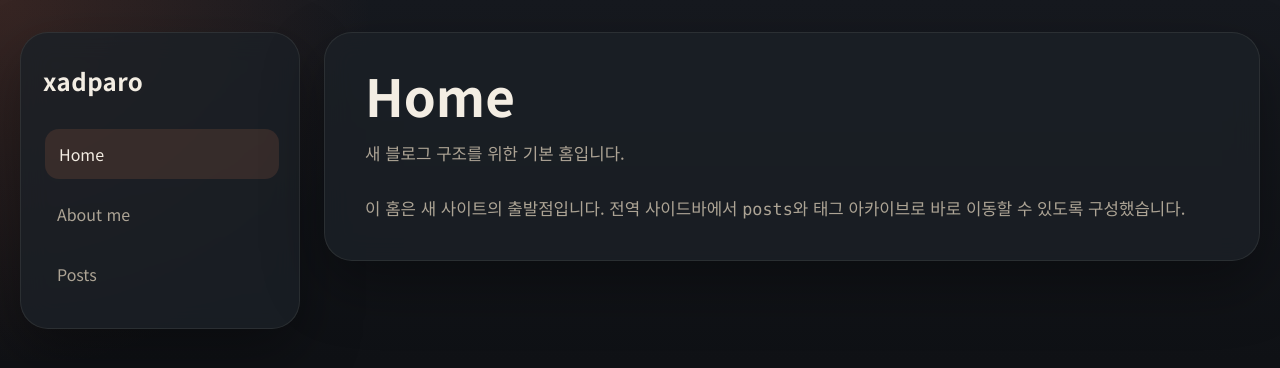
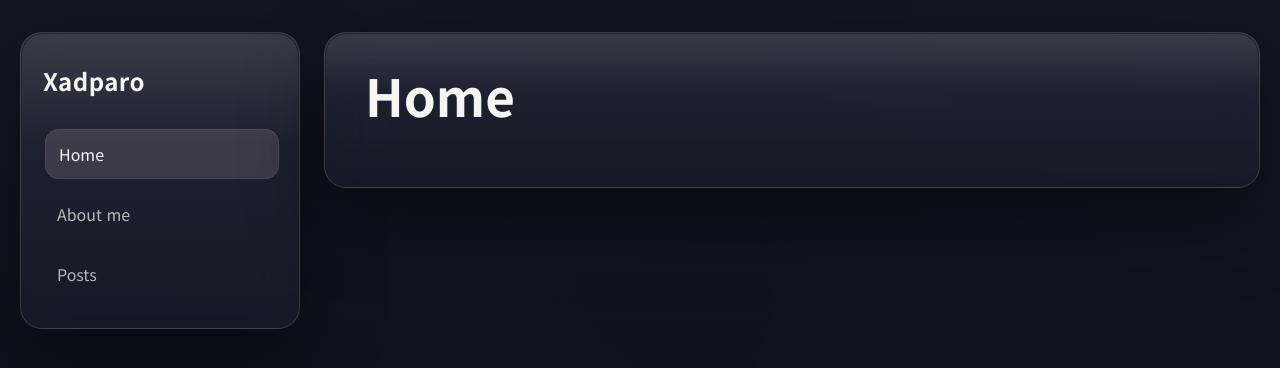
Before and after one commit to xadparo/xadparo.github.io, a Jekyll site: the page built from index.md, in a window 1280 px wide. Shown: the top 368 px of the page. Built offline with Jekyll 4.4.1, drawn with Linux system fonts in a browser that asks for light colours.

Commit message:
불필요한 문구 제거

```diff
--- a/_config.yml
+++ b/_config.yml
@@ -1,4 +1,4 @@
-title: xadparo
+title: Xadparo
 email:
 description: "새로 구성 중인 사이트"
 baseurl: ""
--- a/assets/main.scss
+++ b/assets/main.scss
@@ -2,17 +2,19 @@
 ---
 
 :root {
-  --page-bg: #0f1115;
-  --page-bg-top: #16191f;
-  --panel-bg: rgba(28, 32, 38, 0.82);
-  --panel-border: rgba(255, 244, 229, 0.08);
-  --text-main: #f3ede3;
-  --text-muted: #ada495;
-  --accent: #ff8a5b;
-  --accent-soft: rgba(255, 138, 91, 0.12);
-  --shadow: 0 24px 60px rgba(0, 0, 0, 0.34);
-  --radius-lg: 28px;
-  --radius-md: 18px;
+  --page-bg: #0b0d14;
+  --page-bg-top: #121623;
+  --panel-bg: rgba(18, 22, 34, 0.56);
+  --panel-bg-strong: rgba(15, 18, 29, 0.72);
+  --panel-border: rgba(255, 255, 255, 0.14);
+  --panel-highlight: rgba(255, 255, 255, 0.12);
+  --text-main: #f7f5f2;
+  --text-muted: rgba(247, 245, 242, 0.72);
+  --accent: #ffd3e0;
+  --accent-soft: rgba(255, 211, 224, 0.14);
+  --shadow: 0 30px 80px rgba(0, 0, 0, 0.42);
+  --radius-lg: 22px;
+  --radius-md: 14px;
   --sidebar-width: 280px;
 }
 
@@ -21,19 +23,87 @@
 }
 
 html {
+  min-height: 100%;
   background: var(--page-bg);
   color-scheme: dark;
   scroll-behavior: smooth;
 }
 
 body {
+  min-height: 100vh;
+  min-height: 100dvh;
   margin: 0;
   color: var(--text-main);
-  background:
-    radial-gradient(circle at top left, rgba(189, 88, 52, 0.2), transparent 28%),
-    linear-gradient(180deg, var(--page-bg-top) 0%, var(--page-bg) 100%);
+  background: linear-gradient(180deg, rgba(17, 21, 34, 0.96) 0%, rgba(11, 13, 20, 0.98) 100%);
+  position: relative;
+  overflow-x: hidden;
   font-family: "Noto Sans KR", "Apple SD Gothic Neo", "Malgun Gothic", sans-serif;
   line-height: 1.65;
+}
+
+body::before,
+body::after {
+  content: "";
+  position: fixed;
+  inset: -18vmax;
+  pointer-events: none;
+  z-index: -2;
+}
+
+body::before {
+  background:
+    radial-gradient(circle at 18% 24%, rgba(255, 208, 228, 0.26) 0, rgba(255, 208, 228, 0.16) 16%, transparent 38%),
+    radial-gradient(circle at 78% 18%, rgba(188, 235, 255, 0.24) 0, rgba(188, 235, 255, 0.16) 14%, transparent 34%),
+    radial-gradient(circle at 52% 78%, rgba(219, 209, 255, 0.22) 0, rgba(219, 209, 255, 0.14) 18%, transparent 40%);
+  filter: blur(26px) saturate(120%);
+  opacity: 0.95;
+  animation: driftLightsA 26s ease-in-out infinite alternate;
+}
+
+body::after {
+  background:
+    radial-gradient(circle at 32% 68%, rgba(255, 241, 187, 0.16) 0, rgba(255, 241, 187, 0.11) 10%, transparent 28%),
+    radial-gradient(circle at 88% 72%, rgba(164, 246, 214, 0.14) 0, rgba(164, 246, 214, 0.08) 12%, transparent 30%),
+    radial-gradient(circle at 12% 88%, rgba(255, 193, 214, 0.16) 0, rgba(255, 193, 214, 0.1) 12%, transparent 30%);
+  filter: blur(40px);
+  opacity: 0.72;
+  animation: driftLightsB 31s ease-in-out infinite alternate;
+}
+
+@keyframes driftLightsA {
+  0% {
+    transform: translate3d(-2%, -1%, 0) scale(1) rotate(0deg);
+  }
+
+  35% {
+    transform: translate3d(3%, 2%, 0) scale(1.06) rotate(8deg);
+  }
+
+  68% {
+    transform: translate3d(-1%, 4%, 0) scale(1.02) rotate(-6deg);
+  }
+
+  100% {
+    transform: translate3d(4%, -3%, 0) scale(1.08) rotate(10deg);
+  }
+}
+
+@keyframes driftLightsB {
+  0% {
+    transform: translate3d(1%, 0, 0) scale(1) rotate(0deg);
+  }
+
+  40% {
+    transform: translate3d(-3%, -2%, 0) scale(1.05) rotate(-7deg);
+  }
+
+  72% {
+    transform: translate3d(2%, 3%, 0) scale(1.02) rotate(5deg);
+  }
+
+  100% {
+    transform: translate3d(-2%, -1%, 0) scale(1.07) rotate(-9deg);
+  }
 }
 
 a {
@@ -42,10 +112,14 @@ a {
 }
 
 .site-shell {
+  min-height: 100vh;
+  min-height: 100dvh;
   padding: 32px 20px;
 }
 
 .site-frame {
+  min-height: calc(100vh - 64px);
+  min-height: calc(100dvh - 64px);
   width: min(100%, 1280px);
   margin: 0 auto;
   display: grid;
@@ -62,11 +136,14 @@ a {
 
 .site-sidebar-inner,
 .page-panel {
-  background: var(--panel-bg);
+  background:
+    linear-gradient(180deg, rgba(255, 255, 255, 0.08) 0%, rgba(255, 255, 255, 0.02) 100%),
+    var(--panel-bg);
   border: 1px solid var(--panel-border);
   border-radius: var(--radius-lg);
   box-shadow: var(--shadow);
-  backdrop-filter: blur(14px);
+  backdrop-filter: blur(22px) saturate(145%);
+  -webkit-backdrop-filter: blur(22px) saturate(145%);
 }
 
 .site-sidebar {
@@ -75,6 +152,7 @@ a {
 }
 
 .site-sidebar-inner {
+  position: relative;
   padding: 28px 22px;
 }
 
@@ -120,15 +198,30 @@ a {
 .sidebar-link.is-active {
   color: var(--text-main);
   background: var(--accent-soft);
+  box-shadow: inset 0 0 0 1px rgba(255, 255, 255, 0.08);
   transform: translateX(2px);
 }
 
 .site-content {
   display: grid;
+  align-content: start;
 }
 
 .page-panel {
+  position: relative;
   padding: 36px 40px;
+}
+
+.site-sidebar-inner::before,
+.page-panel::before {
+  content: "";
+  position: absolute;
+  inset: 1px 1px auto 1px;
+  height: 38%;
+  border-radius: calc(var(--radius-lg) - 1px) calc(var(--radius-lg) - 1px) 16px 16px;
+  background: linear-gradient(180deg, var(--panel-highlight), transparent);
+  pointer-events: none;
+  opacity: 0.8;
 }
 
 .page-header {
@@ -193,7 +286,7 @@ a {
 
 .about-page .page-panel {
   background:
-    linear-gradient(180deg, rgba(255, 138, 91, 0.08) 0%, rgba(28, 32, 38, 0.82) 16%),
+    linear-gradient(180deg, rgba(255, 224, 232, 0.08) 0%, rgba(18, 22, 34, 0.56) 16%),
     var(--panel-bg);
 }
 
@@ -593,10 +686,14 @@ pre {
 
 @media (max-width: 960px) {
   .site-shell {
+    min-height: 100vh;
+    min-height: 100dvh;
     padding: 18px 14px;
   }
 
   .site-frame {
+    min-height: calc(100vh - 36px);
+    min-height: calc(100dvh - 36px);
     grid-template-columns: 1fr;
   }
 
--- a/index.md
+++ b/index.md
@@ -2,7 +2,5 @@
 layout: page
 title: Home
 permalink: /
-description: 새 블로그 구조를 위한 기본 홈입니다.
+description:
 ---
-
-이 홈은 새 사이트의 출발점입니다. 전역 사이드바에서 `posts`와 태그 아카이브로 바로 이동할 수 있도록 구성했습니다.
```
Also changed, not shown: posts.md (+1 -3 lines).
